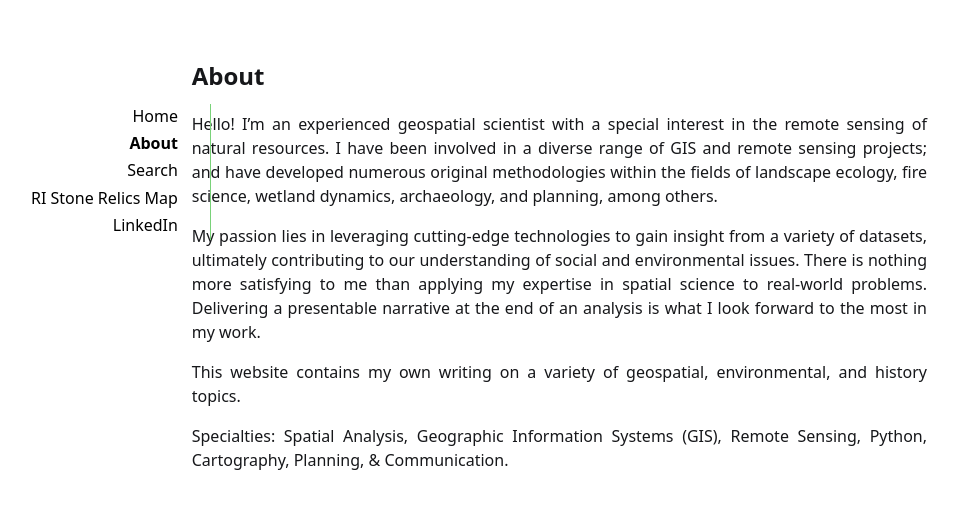
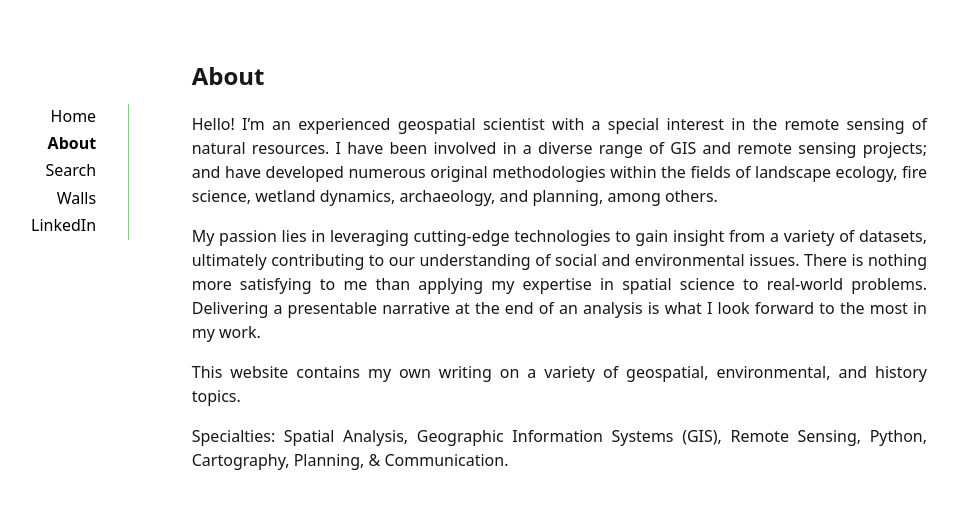
Before and after one commit to e-vos/e-vos.github.io, a Jekyll site: the page built from _pages/about.md, in a window 1280 px wide. Shown: the top 509 px of the page, without its empty margins (161-1119 px from the left). Built offline with Jekyll 4.4.1, drawn with Linux system fonts in a browser that asks for light colours.

Commit message:
Update navigation.yml

```diff
--- a/_data/navigation.yml
+++ b/_data/navigation.yml
@@ -5,7 +5,7 @@ links:
   url: /about
 - title: Search
   url: /search
-- title: RI Stone Relics Map
+- title: Walls
   url: https://e-vos.github.io/walls_map
 - title: LinkedIn
   url: https://www.linkedin.com/in/elliotvosburgh/
```
